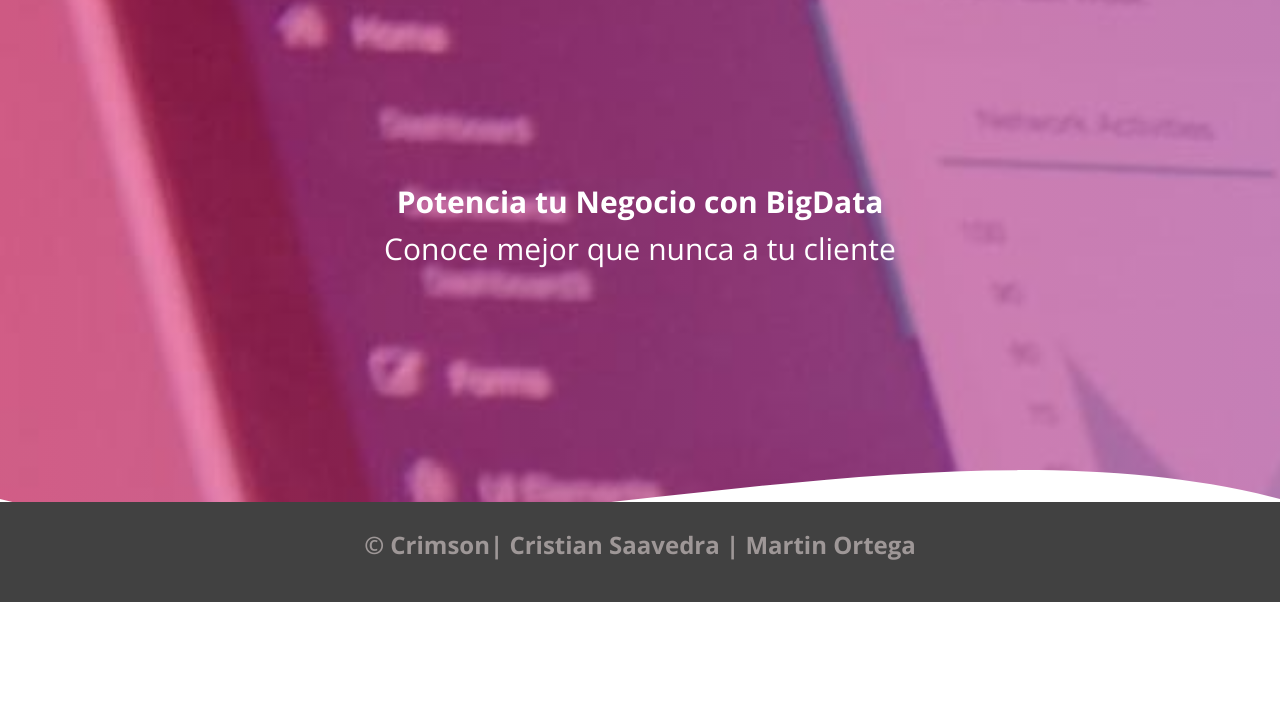
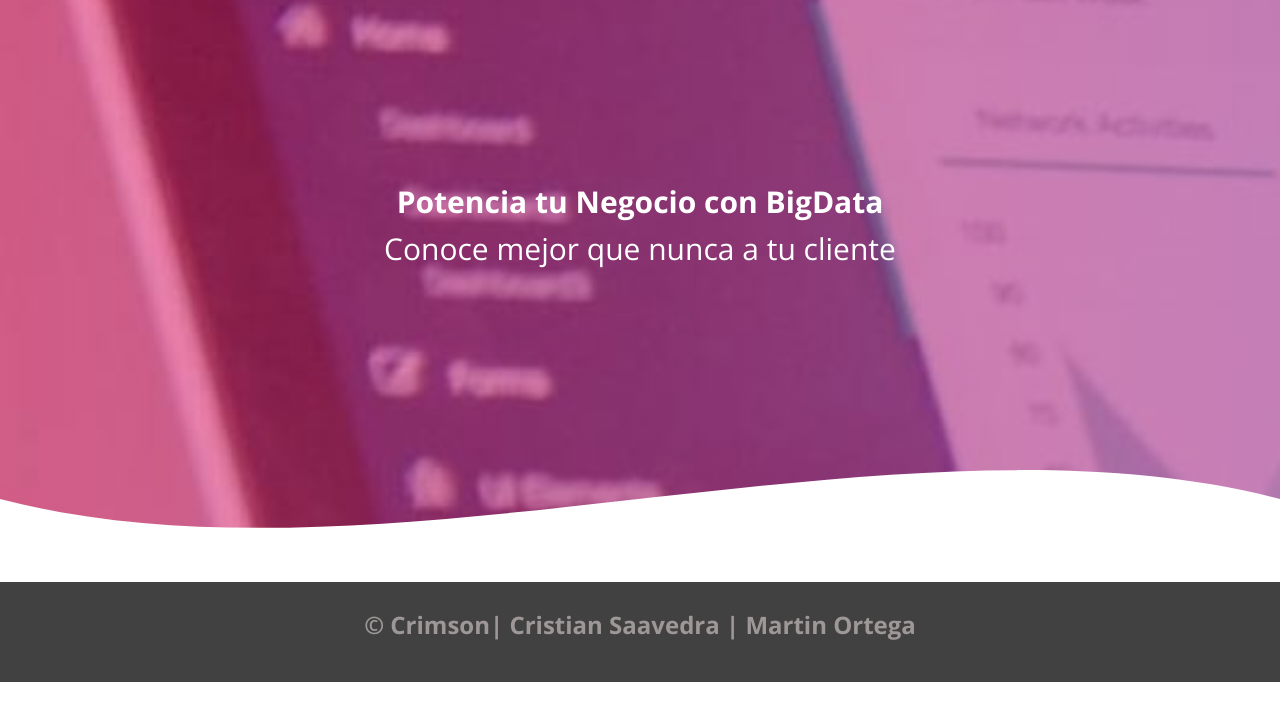
Before and after one commit to CristianSaavedraVasquez/CrimsonDataIntelligence, a PHP site: page / in a window 1280 px wide. Shown: the part 91-812 px from the top of the page. Run offline with PHP 8.4, Linux system fonts and the light colour scheme.

Commit message:
Crimson v3

```diff
--- a/css/estilos.css
+++ b/css/estilos.css
@@ -29,7 +29,7 @@ body {
 .contenedor3{
   overflow: auto;
   height: 100%;
-  max-height: 503px;
+  max-height: 583px;
 }
 .contenedor4{
   height: 100%;
@@ -697,7 +697,7 @@ footer{
 }
 @media screen and (max-height:800px) {
   .contenedor3{
-    max-height: 600px;
+    max-height: 503px;
   }
 
 }
```
